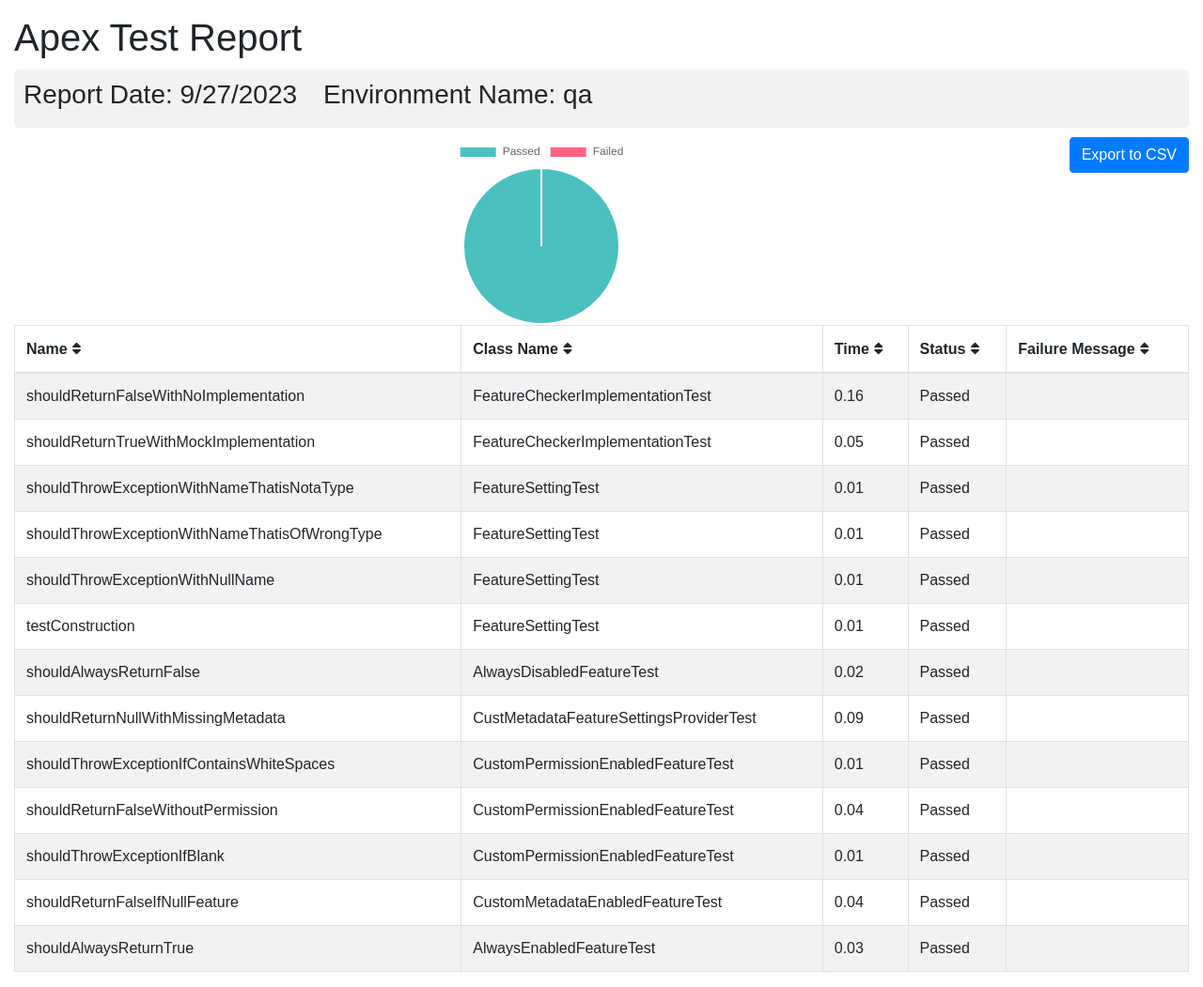
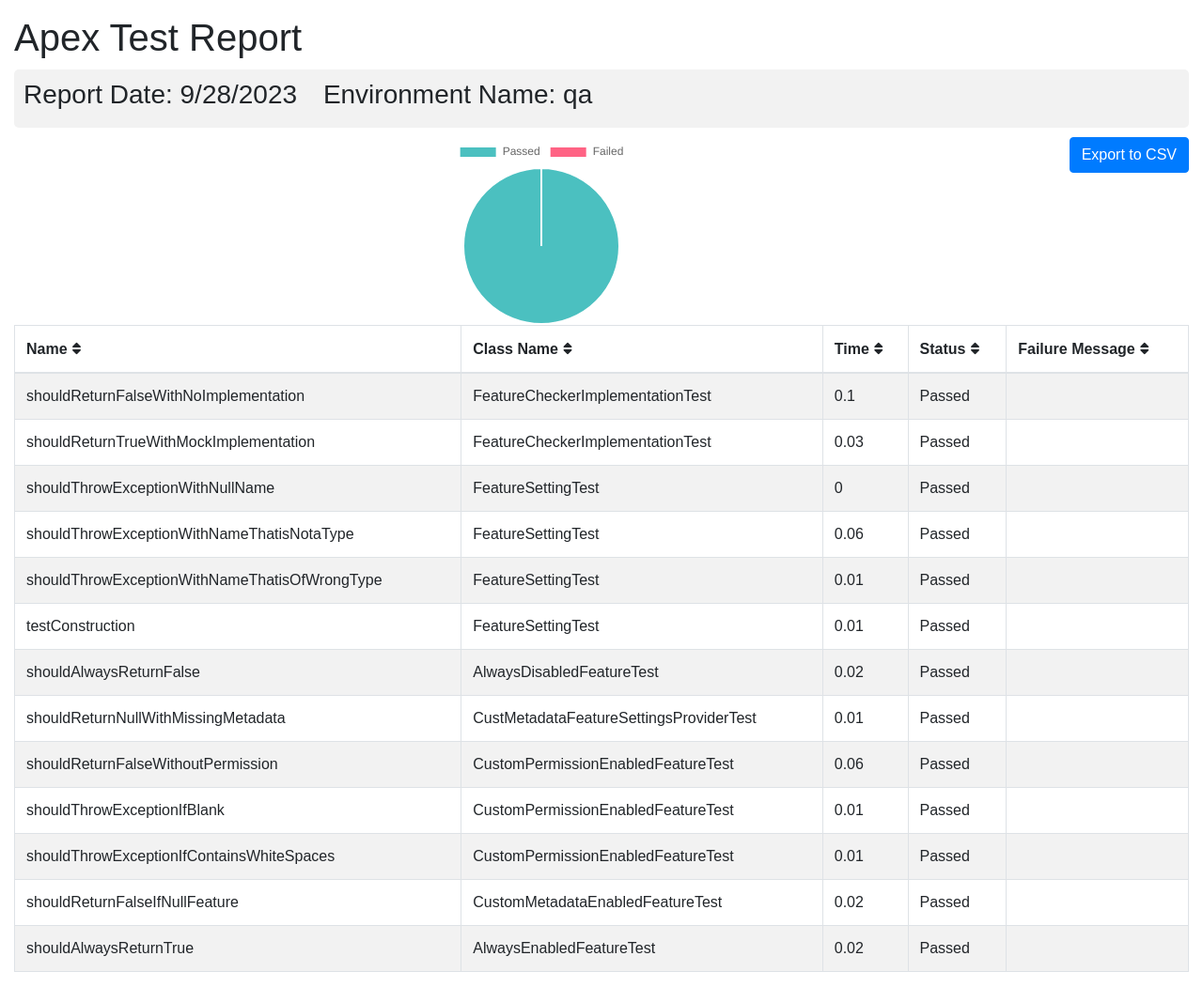
Before and after one commit to flxbl-io/sfops-dashboard, a Jekyll site: the page apextestResults/qa.html, which Jekyll copies as it is, in a window 1280 px wide. Shown: the whole page at 94% size. Built offline with Jekyll 4.4.1, drawn with Linux system fonts in a browser that asks for light colours.

Commit message:
updated test results of qa

```diff
--- a/apextestResults/qa.html
+++ b/apextestResults/qa.html
@@ -102,7 +102,7 @@
       <div class="container-fluid">
         <h1 class="mt-3">Apex Test Report</h1>
         <div class="info-card">
-        <h3>Report Date: 9/27/2023 <span style="margin-left: 20px;">Environment Name: qa</span></h3>
+        <h3>Report Date: 9/28/2023 <span style="margin-left: 20px;">Environment Name: qa</span></h3>
         </div>
         <button onclick="exportTableToCSV('testReport.csv')" class="btn btn-primary float-right">Export to CSV</button>
         <div id="chart-container">
@@ -123,33 +123,33 @@
         <tr>
           <td>shouldReturnFalseWithNoImplementation</td>
           <td>FeatureCheckerImplementationTest</td>
-          <td>0.16</td>
+          <td>0.1</td>
           <td>Passed</td>
           <td></td>
         </tr>
         <tr>
           <td>shouldReturnTrueWithMockImplementation</td>
           <td>FeatureCheckerImplementationTest</td>
-          <td>0.05</td>
+          <td>0.03</td>
+          <td>Passed</td>
+          <td></td>
+        </tr>
+        <tr>
+          <td>shouldThrowExceptionWithNullName</td>
+          <td>FeatureSettingTest</td>
+          <td>0</td>
           <td>Passed</td>
           <td></td>
         </tr>
         <tr>
           <td>shouldThrowExceptionWithNameThatisNotaType</td>
           <td>FeatureSettingTest</td>
-          <td>0.01</td>
+          <td>0.06</td>
           <td>Passed</td>
           <td></td>
         </tr>
         <tr>
           <td>shouldThrowExceptionWithNameThatisOfWrongType</td>
-          <td>FeatureSettingTest</td>
-          <td>0.01</td>
-          <td>Passed</td>
-          <td></td>
-        </tr>
-        <tr>
-          <td>shouldThrowExceptionWithNullName</td>
           <td>FeatureSettingTest</td>
           <td>0.01</td>
           <td>Passed</td>
@@ -172,7 +172,21 @@
         <tr>
           <td>shouldReturnNullWithMissingMetadata</td>
           <td>CustMetadataFeatureSettingsProviderTest</td>
-          <td>0.09</td>
+          <td>0.01</td>
+          <td>Passed</td>
+          <td></td>
+        </tr>
+        <tr>
+          <td>shouldReturnFalseWithoutPermission</td>
+          <td>CustomPermissionEnabledFeatureTest</td>
+          <td>0.06</td>
+          <td>Passed</td>
+          <td></td>
+        </tr>
+        <tr>
+          <td>shouldThrowExceptionIfBlank</td>
+          <td>CustomPermissionEnabledFeatureTest</td>
+          <td>0.01</td>
           <td>Passed</td>
           <td></td>
         </tr>
@@ -184,30 +198,16 @@
           <td></td>
         </tr>
         <tr>
-          <td>shouldReturnFalseWithoutPermission</td>
-          <td>CustomPermissionEnabledFeatureTest</td>
-          <td>0.04</td>
-          <td>Passed</td>
-          <td></td>
-        </tr>
-        <tr>
-          <td>shouldThrowExceptionIfBlank</td>
-          <td>CustomPermissionEnabledFeatureTest</td>
-          <td>0.01</td>
-          <td>Passed</td>
-          <td></td>
-        </tr>
-        <tr>
           <td>shouldReturnFalseIfNullFeature</td>
           <td>CustomMetadataEnabledFeatureTest</td>
-          <td>0.04</td>
+          <td>0.02</td>
           <td>Passed</td>
           <td></td>
         </tr>
         <tr>
           <td>shouldAlwaysReturnTrue</td>
           <td>AlwaysEnabledFeatureTest</td>
-          <td>0.03</td>
+          <td>0.02</td>
           <td>Passed</td>
           <td></td>
         </tr>
```
